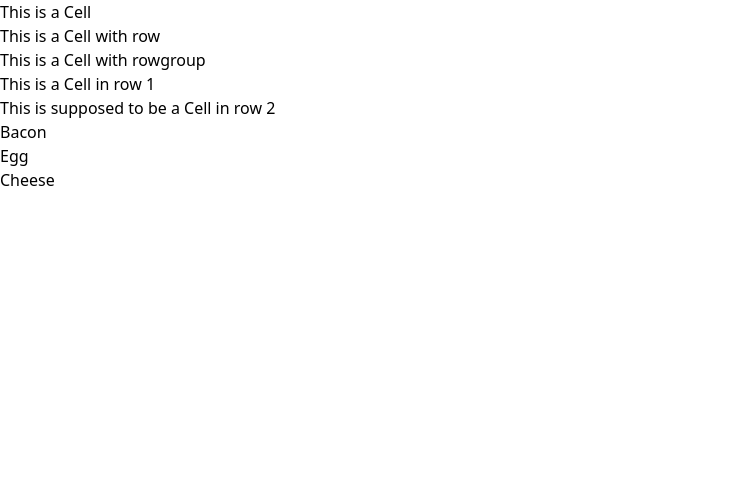
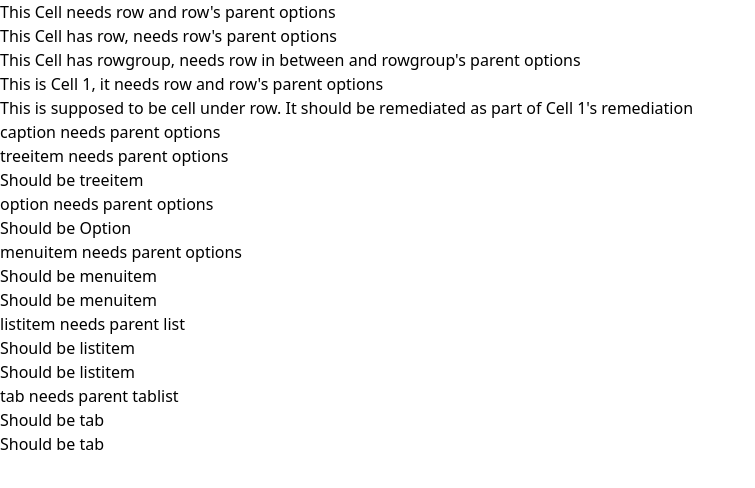
Before and after one commit to test-party/guinea-pig-next, a Next.js app: page /aria-required-parent in a window 1280 px wide. Shown: the top 488 px of the page, without its empty margins (0-755 px from the left). Built offline with nearby package versions, Linux system fonts and the light colour scheme.

Commit message:
amk - improved test suite

```diff
--- a/src/app/aria-required-parent/page.tsx
+++ b/src/app/aria-required-parent/page.tsx
@@ -4,37 +4,63 @@ export default function Page() {
     <body>
       <div>
         <div>
-          <div role="cell">This is a Cell</div>
+          <div role="cell">This Cell needs row and row's parent options</div>
         </div>
       </div>
 
       <div>
         <div role="row">
-          <div role="cell">This is a Cell with row</div>
+          <div role="cell">This Cell has row, needs row's parent options</div>
         </div>
       </div>
 
       <div>
         <div role="rowgroup">
           <div>
-            <div role="cell">This is a Cell with rowgroup</div>
+            <div role="cell">This Cell has rowgroup, needs row in between and rowgroup's parent options</div>
           </div>
         </div>
       </div>
 
       <div>
         <div>
-          <div role="cell">This is a Cell in row 1</div>
+          <div role="cell">This is Cell 1, it needs row and row's parent options</div>
         </div>
         <div>
-          <div>This is supposed to be a Cell in row 2</div>
+          <div>This is supposed to be cell under row.  It should be remediated as part of Cell 1's remediation</div>
         </div>
       </div>
 
       <div>
-        <div role="listitem">Bacon</div>
-        <div>Egg</div>
-        <div>Cheese</div>
+        <div role="caption">caption needs parent options</div>
+      </div>
+
+      <div>
+        <div role="treeitem">treeitem needs parent options</div>
+        <div>Should be treeitem</div>
+      </div>
+
+      <div>
+        <div role="option">option needs parent options</div>
+        <div>Should be Option</div>
+      </div>
+
+      <div>
+        <div role="menuitem">menuitem needs parent options</div>
+        <div>Should be menuitem</div>
+        <div>Should be menuitem</div>
+      </div>
+
+      <div>
+        <div role="listitem">listitem needs parent list</div>
+        <div>Should be listitem</div>
+        <div>Should be listitem</div>
+      </div>
+
+      <div>
+        <div role="tab">tab needs parent tablist</div>
+        <div>Should be tab</div>
+        <div>Should be tab</div>
       </div>
     </body>
   );
```
